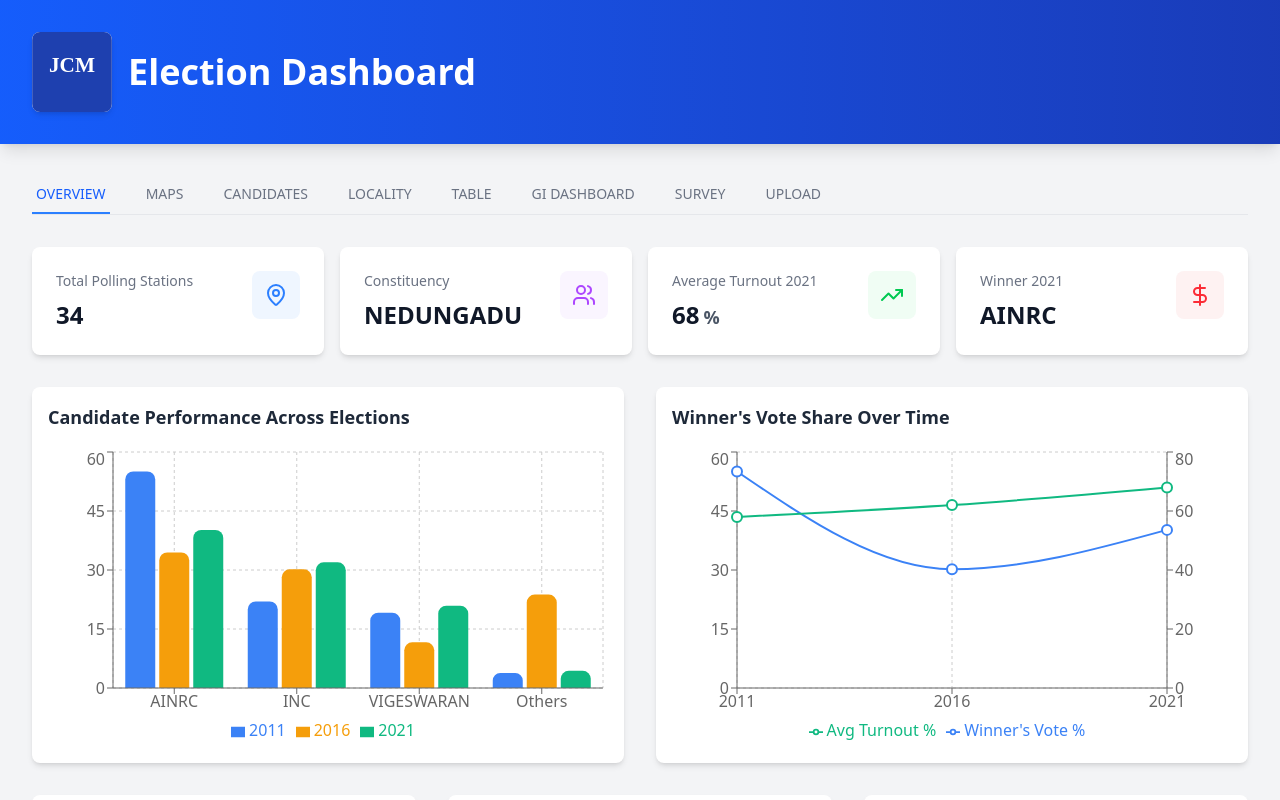
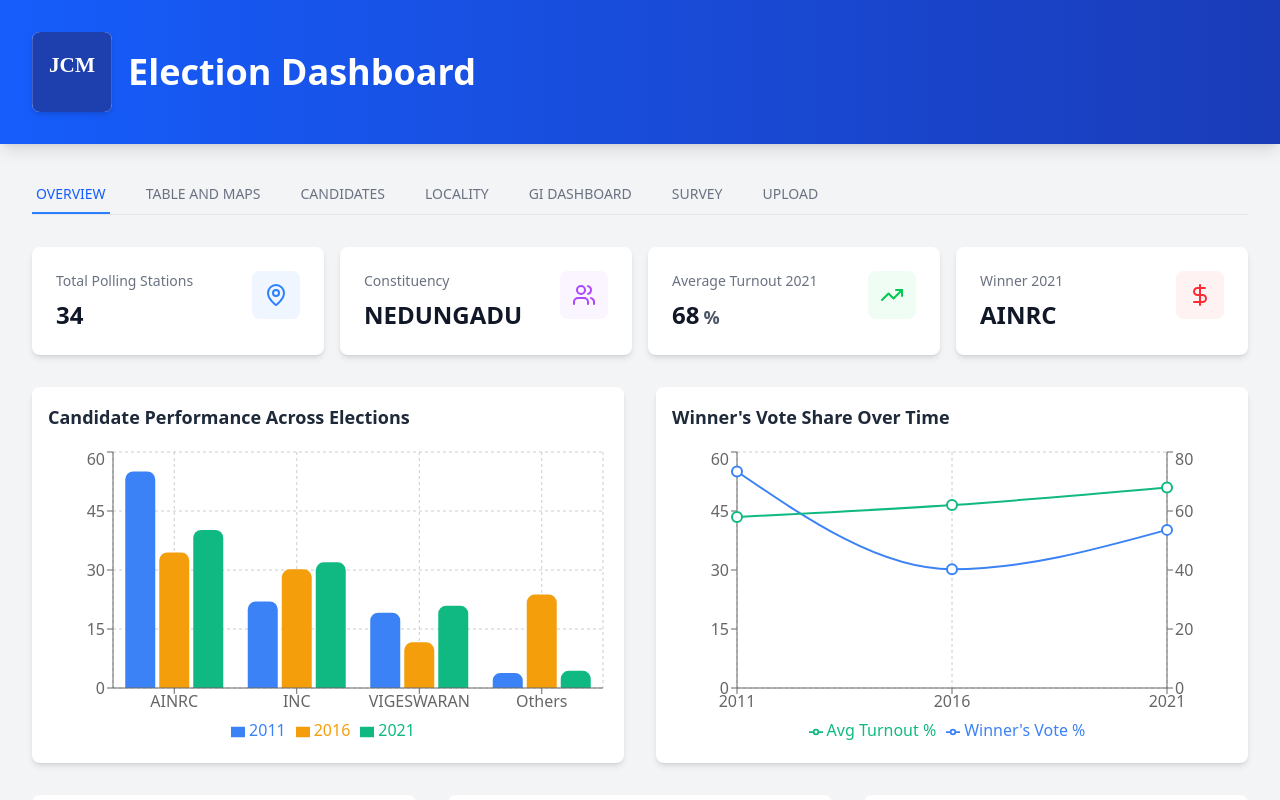
Before and after one commit to krishnamanideep/datadash, a Next.js app: page / in a window 1280 px wide. Shown: the top 800 px of the page. Built offline with nearby package versions, Linux system fonts and the light colour scheme.

Commit message:
Combine TABLE and MAPS into single section

```diff
--- a/src/app/page.tsx
+++ b/src/app/page.tsx
@@ -21,10 +21,9 @@ const MapComponent = dynamic(() => import('@/components/MapComponent'), {
 
 const TAB_VIEWS = {
   OVERVIEW: 'overview',
-  MAPS: 'maps',
+  TABLE_AND_MAPS: 'table-and-maps',
   CANDIDATES: 'candidates',
   LOCALITY: 'locality',
-  TABLE: 'table',
   GI_DASHBOARD: 'gi',
   SURVEY: 'survey',
   UPLOAD: 'upload',
@@ -117,13 +116,18 @@ export default function Dashboard() {
           </div>
         )}
 
-        {/* Maps Tab */}
-        {activeTab === TAB_VIEWS.MAPS && (
-          <div>
-            <PollingLocationFilter
-              pollingStations={data.pollingStations}
-              onSelect={handleLocationFilter}
-            />
+        {/* Table & Maps Tab */}
+        {activeTab === TAB_VIEWS.TABLE_AND_MAPS && (
+          <div className="space-y-8">
+            {/* Filter Section */}
+            <div>
+              <PollingLocationFilter
+                pollingStations={data.pollingStations}
+                onSelect={handleLocationFilter}
+              />
+            </div>
+
+            {/* Maps Section */}
             <div className="bg-white rounded-lg shadow-md overflow-hidden">
               <div className="p-6 border-b border-gray-200">
                 <h2 className="text-2xl font-bold text-gray-900">Polling Stations Map</h2>
@@ -132,6 +136,11 @@ export default function Dashboard() {
               <div style={{ height: '600px' }}>
                 <MapComponent pollingStations={filteredStations} />
               </div>
+            </div>
+
+            {/* Table Section */}
+            <div>
+              <LocationTable pollingStations={filteredStations} />
             </div>
           </div>
         )}
@@ -198,11 +207,6 @@ export default function Dashboard() {
           <LocalityAnalysis pollingStations={filteredStations} />
         )}
 
-        {/* Table Tab */}
-        {activeTab === TAB_VIEWS.TABLE && (
-          <LocationTable pollingStations={filteredStations} />
-        )}
-
         {/* GI Dashboard Tab */}
         {activeTab === TAB_VIEWS.GI_DASHBOARD && data.giData && (
           <GIDashboard giData={data.giData} />
```
